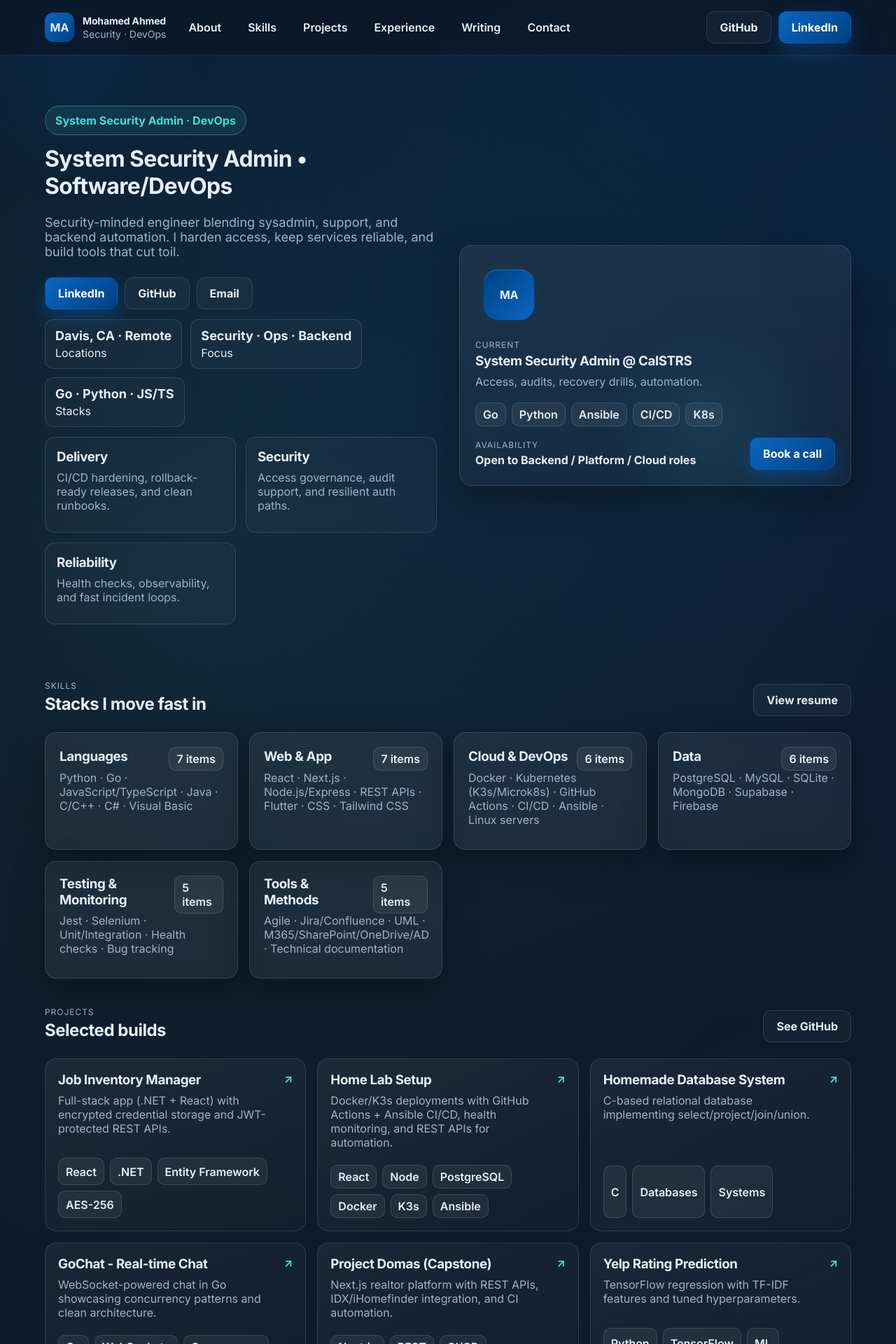
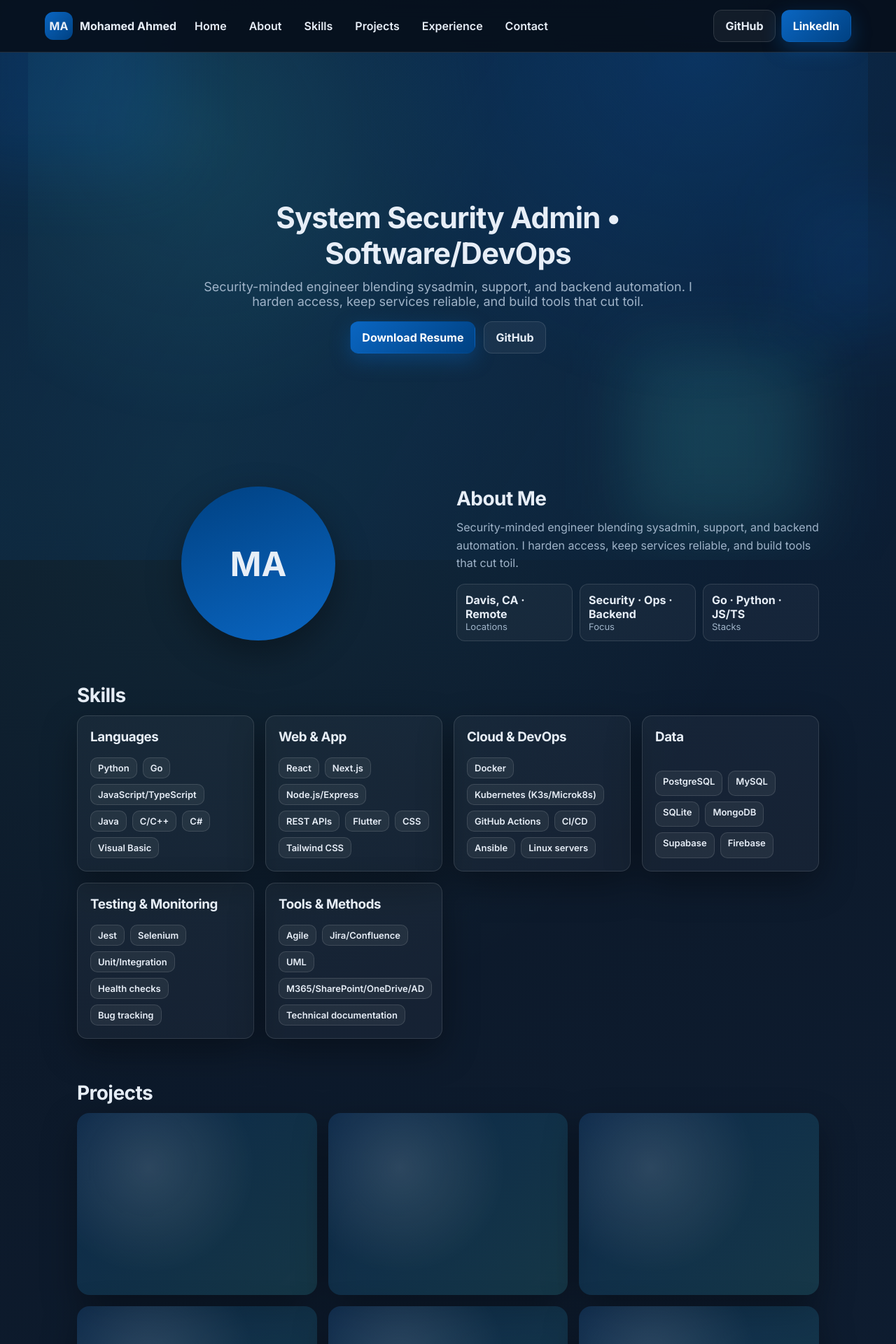
Before and after one commit to MohamedAhmedCS/MohamedAhmedCS.github.io, an Angular app: page / in a window 1280 px wide. Shown: the top 1920 px of the page at 70% size. Built offline with nearby package versions, Linux system fonts and the light colour scheme.

Commit message:
feat: replicate reference layout with new colors

```diff
--- a/src/app/app.component.html
+++ b/src/app/app.component.html
@@ -1,241 +1,117 @@
-<div class="background-orbs">
-  <span class="orb orb-a"></span>
-  <span class="orb orb-b"></span>
-  <span class="orb orb-c"></span>
+<div class="bg">
+  <span class="blob blob-a"></span>
+  <span class="blob blob-b"></span>
+  <span class="blob blob-c"></span>
 </div>
 
 <nav class="nav">
   <div class="nav-inner">
     <div class="brand">
       <div class="brand-mark">MA</div>
-      <div class="brand-meta">
-        <strong>Mohamed Ahmed</strong>
-        <span>Security · DevOps</span>
-      </div>
+      <span class="brand-name">Mohamed Ahmed</span>
     </div>
     <ul class="nav-links">
+      <li><a href="#hero">Home</a></li>
       <li><a href="#about">About</a></li>
       <li><a href="#skills">Skills</a></li>
       <li><a href="#projects">Projects</a></li>
       <li><a href="#experience">Experience</a></li>
-      <li><a href="#blogs">Writing</a></li>
       <li><a href="#contact">Contact</a></li>
     </ul>
     <div class="nav-cta">
-      <a class="btn btn-ghost" href="https://github.com/MohamedAhmedCS" target="_blank" rel="noreferrer">GitHub</a>
-      <a class="btn btn-primary" href="https://www.linkedin.com/in/mohamed-ahmed2/" target="_blank" rel="noreferrer">LinkedIn</a>
+      <a class="btn ghost" href="https://github.com/MohamedAhmedCS" target="_blank" rel="noreferrer">GitHub</a>
+      <a class="btn primary" href="https://www.linkedin.com/in/mohamed-ahmed2/" target="_blank" rel="noreferrer">LinkedIn</a>
     </div>
   </div>
 </nav>
 
-<header class="hero" id="about">
-  <div class="hero-text">
-    <span class="pill">System Security Admin · DevOps</span>
+<header class="hero" id="hero">
+  <div class="hero-overlay"></div>
+  <div class="hero-content">
     <h1>{{ hero.title }}</h1>
-    <p class="lede">{{ hero.summary }}</p>
-    <div class="hero-actions">
-      <a *ngFor="let link of hero.links" [href]="link.href" class="btn" [ngClass]="link.variant === 'primary' ? 'btn-primary' : 'btn-ghost'" target="_blank" rel="noreferrer">{{ link.label }}</a>
-    </div>
-    <div class="hero-stats">
-      <div class="stat" *ngFor="let stat of hero.stats">
-        <strong>{{ stat.value }}</strong>
-        <span>{{ stat.label }}</span>
-      </div>
-    </div>
-    <div class="hero-highlights">
-      <div class="highlight">
-        <h3>Delivery</h3>
-        <p>CI/CD hardening, rollback-ready releases, and clean runbooks.</p>
-      </div>
-      <div class="highlight">
-        <h3>Security</h3>
-        <p>Access governance, audit support, and resilient auth paths.</p>
-      </div>
-      <div class="highlight">
-        <h3>Reliability</h3>
-        <p>Health checks, observability, and fast incident loops.</p>
-      </div>
-    </div>
-  </div>
-
-  <div class="hero-panel">
-    <div class="panel-glass">
-      <div class="avatar-ring">
-        <span class="avatar">MA</span>
-      </div>
-      <div class="panel-meta">
-        <div>
-          <p class="eyebrow">Current</p>
-          <h3>System Security Admin @ CalSTRS</h3>
-          <p class="muted">Access, audits, recovery drills, automation.</p>
-        </div>
-        <div class="chip-row">
-          <span class="chip">Go</span>
-          <span class="chip">Python</span>
-          <span class="chip">Ansible</span>
-          <span class="chip">CI/CD</span>
-          <span class="chip">K8s</span>
-        </div>
-      </div>
-      <div class="panel-footer">
-        <div>
-          <p class="eyebrow">Availability</p>
-          <strong>Open to Backend / Platform / Cloud roles</strong>
-        </div>
-        <a class="btn btn-primary" href="mailto:ahmed.csus@gmail.com">Book a call</a>
-      </div>
+    <p class="subtitle">{{ hero.summary }}</p>
+    <div class="cta-row">
+      <a class="btn primary" href="/resume.pdf" target="_blank" rel="noreferrer">Download Resume</a>
+      <a class="btn ghost" href="https://github.com/MohamedAhmedCS" target="_blank" rel="noreferrer">GitHub</a>
     </div>
   </div>
 </header>
 
-<section class="section" id="skills">
-  <div class="section-header">
-    <div>
-      <p class="eyebrow">Skills</p>
-      <h2>Stacks I move fast in</h2>
-    </div>
-    <a class="btn btn-ghost" href="/resume.pdf" target="_blank" rel="noreferrer">View resume</a>
+<section class="section about" id="about">
+  <div class="about-photo">
+    <div class="photo-circle">MA</div>
   </div>
-  <div class="card-grid">
-    <div class="card" *ngFor="let group of skills">
-      <div class="card-top">
-        <h3>{{ group.title }}</h3>
-        <span class="chip">{{ group.items.length }} items</span>
+  <div class="about-copy">
+    <h2>About Me</h2>
+    <p>{{ hero.summary }}</p>
+    <div class="stats">
+      <div class="stat" *ngFor="let stat of hero.stats">
+        <div class="stat-value">{{ stat.value }}</div>
+        <div class="stat-label">{{ stat.label }}</div>
       </div>
-      <p>{{ group.items.join(' · ') }}</p>
     </div>
   </div>
 </section>
 
-<section class="section" id="projects">
-  <div class="section-header">
-    <div>
-      <p class="eyebrow">Projects</p>
-      <h2>Selected builds</h2>
-    </div>
-    <a class="btn btn-ghost" href="https://github.com/MohamedAhmedCS" target="_blank" rel="noreferrer">See GitHub</a>
-  </div>
-  <div class="project-grid">
-    <article class="project" *ngFor="let project of projects">
-      <div class="project-head">
-        <div>
-          <h3>{{ project.name }}</h3>
-          <p>{{ project.desc }}</p>
-        </div>
-        <a class="project-link" [href]="project.link" target="_blank" rel="noreferrer">↗</a>
-      </div>
-      <div class="tags">
-        <span class="chip" *ngFor="let tag of project.tags">{{ tag }}</span>
+<section class="section skills" id="skills">
+  <h2>Skills</h2>
+  <div class="skills-grid">
+    <article class="skill-card" *ngFor="let group of skills">
+      <h3>{{ group.title }}</h3>
+      <div class="chip-row">
+        <span class="chip" *ngFor="let item of group.items">{{ item }}</span>
       </div>
     </article>
   </div>
 </section>
 
-<section class="section" id="experience">
-  <div class="section-header">
-    <div>
-      <p class="eyebrow">Experience</p>
-      <h2>Impact and outcomes</h2>
-    </div>
+<section class="section projects" id="projects">
+  <h2>Projects</h2>
+  <div class="project-grid">
+    <article class="project-card" *ngFor="let project of projects">
+      <div class="project-img"></div>
+      <div class="project-overlay">
+        <h3>{{ project.name }}</h3>
+        <p>{{ project.desc }}</p>
+        <div class="chip-row">
+          <span class="chip" *ngFor="let tag of project.tags">{{ tag }}</span>
+        </div>
+        <div class="project-actions">
+          <a *ngIf="project.link && project.link !== '#'" class="btn primary" [href]="project.link" target="_blank" rel="noreferrer">View</a>
+          <a class="btn ghost" href="https://github.com/MohamedAhmedCS" target="_blank" rel="noreferrer">Code</a>
+        </div>
+      </div>
+    </article>
   </div>
-  <div class="timeline">
-    <div class="timeline-item" *ngFor="let job of experience">
-      <div class="timeline-head">
-        <div>
-          <h3>{{ job.role }}</h3>
-          <p>{{ job.company }} · {{ job.location }}</p>
-        </div>
-        <span class="chip ghost">{{ job.dates }}</span>
+</section>
+
+<section class="section experience" id="experience">
+  <h2>Experience</h2>
+  <div class="experience-grid">
+    <article class="experience-card" *ngFor="let job of experience">
+      <div class="exp-top">
+        <span class="badge">{{ job.dates }}</span>
+        <span class="muted">{{ job.location }}</span>
       </div>
+      <h3>{{ job.role }}</h3>
+      <p class="muted">{{ job.company }}</p>
       <ul>
         <li *ngFor="let line of job.bullets">{{ line }}</li>
       </ul>
-    </div>
+    </article>
   </div>
 </section>
 
-<section class="section two-column" id="leadership">
-  <div class="stack">
-    <div class="section-header">
-      <div>
-        <p class="eyebrow">Leadership</p>
-        <h2>Highlights</h2>
-      </div>
-    </div>
-    <div class="card-grid">
-      <div class="card" *ngFor="let item of leadership">
-        <div class="card-top">
-          <h3>{{ item.title }}</h3>
-          <span class="chip ghost">{{ item.dates }}</span>
-        </div>
-        <ul>
-          <li *ngFor="let line of item.bullets">{{ line }}</li>
-        </ul>
-      </div>
-    </div>
-  </div>
-  <div class="stack" id="education">
-    <div class="section-header">
-      <div>
-        <p class="eyebrow">Education</p>
-        <h2>{{ education.school }}</h2>
-      </div>
-    </div>
-    <div class="card">
-      <h3>{{ education.degree }}</h3>
-      <p>{{ education.grad }}</p>
-    </div>
-  </div>
-</section>
-
-<section class="section" id="blogs">
-  <div class="section-header">
-    <div>
-      <p class="eyebrow">Writing</p>
-      <h2>Recent notes</h2>
-    </div>
-    <a class="btn btn-ghost" href="/blogs" rel="noreferrer">All posts</a>
-  </div>
-  <div class="card-grid">
-    <a class="card link-card" *ngFor="let post of blogs" [href]="post.link">
-      <h3>{{ post.title }}</h3>
-      <p>Read more</p>
-    </a>
-  </div>
-</section>
-
-<section class="section" id="contact">
-  <div class="contact">
-    <div>
-      <p class="eyebrow">Contact</p>
-      <h2>Let’s collaborate</h2>
-      <p class="muted">Email, LinkedIn, or a quick call—whichever is fastest for you.</p>
-      <div class="contact-grid">
-        <div class="card">
-          <p>Email</p>
-          <a [href]="'mailto:' + contact.email">{{ contact.email }}</a>
-        </div>
-        <div class="card">
-          <p>Phone</p>
-          <a [href]="'tel:' + contact.phone">{{ contact.phone }}</a>
-        </div>
-        <div class="card">
-          <p>LinkedIn</p>
-          <a [href]="contact.linkedin" target="_blank" rel="noreferrer">/mohamed-ahmed2</a>
-        </div>
-        <div class="card">
-          <p>GitHub</p>
-          <a [href]="contact.github" target="_blank" rel="noreferrer">/MohamedAhmedCS</a>
-        </div>
-      </div>
-      <div class="hero-actions" style="margin-top:16px;">
-        <a class="btn btn-primary" [href]="'mailto:' + contact.email">Send an email</a>
-        <a class="btn btn-ghost" [href]="contact.linkedin" target="_blank" rel="noreferrer">Message on LinkedIn</a>
-      </div>
-    </div>
+<section class="section contact" id="contact">
+  <h2>Contact</h2>
+  <p class="muted">Email or LinkedIn are fastest.</p>
+  <div class="contact-links">
+    <a [href]="'mailto:' + contact.email" class="icon-card">Email</a>
+    <a [href]="contact.linkedin" target="_blank" rel="noreferrer" class="icon-card">LinkedIn</a>
+    <a [href]="contact.github" target="_blank" rel="noreferrer" class="icon-card">GitHub</a>
   </div>
 </section>
 
 <footer class="footer">
-  <p>© 2026 Mohamed Ahmed — Built with Angular 14</p>
+  <p>© 2026 Mohamed Ahmed — Angular</p>
 </footer>
--- a/src/app/app.component.scss
+++ b/src/app/app.component.scss
@@ -1,95 +1,65 @@
 :host {
   display: block;
-  position: relative;
-  isolation: isolate;
+  color: var(--text);
 }
 
-.background-orbs {
+.bg {
   position: fixed;
   inset: 0;
   z-index: -1;
   overflow: hidden;
+  background: linear-gradient(120deg, rgba(10, 102, 194, 0.15), rgba(10, 102, 194, 0));
 }
 
-.orb {
+.blob {
   position: absolute;
-  filter: blur(60px);
-  opacity: 0.6;
+  filter: blur(50px);
+  opacity: 0.55;
 }
 
-.orb-a {
-  width: 320px;
-  height: 320px;
-  background: radial-gradient(circle, rgba(10, 102, 194, 0.42), transparent 60%);
-  top: -80px;
-  left: -60px;
-}
-
-.orb-b {
-  width: 280px;
-  height: 280px;
-  background: radial-gradient(circle, rgba(74, 217, 217, 0.32), transparent 60%);
-  bottom: 40px;
-  right: 120px;
-}
-
-.orb-c {
-  width: 180px;
-  height: 180px;
-  background: radial-gradient(circle, rgba(10, 102, 194, 0.28), transparent 60%);
-  top: 30%;
-  right: -40px;
-}
+.blob-a { width: 300px; height: 300px; background: rgba(10, 102, 194, 0.35); top: -60px; left: -60px; }
+.blob-b { width: 260px; height: 260px; background: rgba(74, 217, 217, 0.28); bottom: 40px; right: 120px; }
+.blob-c { width: 200px; height: 200px; background: rgba(10, 102, 194, 0.25); top: 35%; right: -50px; }
 
 .nav {
   position: sticky;
   top: 0;
-  z-index: 8;
-  backdrop-filter: blur(16px);
+  z-index: 10;
+  background: rgba(7, 14, 24, 0.85);
   border-bottom: 1px solid var(--card-border);
-  background: rgba(11, 22, 36, 0.72);
+  backdrop-filter: blur(12px);
 }
 
 .nav-inner {
   max-width: 1200px;
   margin: 0 auto;
-  padding: 16px 24px;
+  padding: 14px 24px;
   display: flex;
   align-items: center;
-  gap: 20px;
+  gap: 16px;
 }
 
 .brand {
   display: flex;
   align-items: center;
-  gap: 12px;
+  gap: 10px;
+  font-weight: 700;
 }
 
 .brand-mark {
-  width: 42px;
-  height: 42px;
+  width: 40px;
+  height: 40px;
   border-radius: 12px;
   background: linear-gradient(135deg, var(--linkedin-blue), var(--linkedin-blue-dark));
   display: grid;
   place-items: center;
-  font-weight: 800;
 }
 
-.brand-meta {
-  display: grid;
-  gap: 2px;
-  color: var(--muted);
-  font-size: 14px;
-}
-
-.brand-meta strong {
-  color: var(--text);
-  letter-spacing: -0.01em;
-}
+.brand-name { color: var(--text); }
 
 .nav-links {
   display: flex;
-  gap: 14px;
+  gap: 12px;
   list-style: none;
   padding: 0;
   margin: 0;
@@ -97,384 +67,100 @@
 
 .nav-links a {
   color: var(--text);
-  padding: 10px 12px;
+  padding: 8px 10px;
   border-radius: 10px;
   font-weight: 600;
 }
 
-.nav-links a:hover {
-  background: rgba(255, 255, 255, 0.08);
-}
+.nav-links a:hover { background: rgba(255, 255, 255, 0.08); }
 
-.nav-cta {
-  margin-left: auto;
-  display: flex;
-  gap: 10px;
-}
-
-.hero {
-  max-width: 1200px;
-  margin: 0 auto;
-  padding: 72px 24px 40px;
-  display: grid;
-  grid-template-columns: repeat(auto-fit, minmax(320px, 1fr));
-  gap: 32px;
-  align-items: center;
-}
-
-.hero-text {
-  display: grid;
-  gap: 14px;
-}
-
-.pill {
-  display: inline-flex;
-  align-items: center;
-  gap: 8px;
-  padding: 10px 14px;
-  border-radius: 999px;
-  background: rgba(74, 217, 217, 0.1);
-  color: var(--accent);
-  border: 1px solid rgba(74, 217, 217, 0.4);
-  font-weight: 700;
-  width: fit-content;
-}
-
-.lede {
-  font-size: 18px;
-  color: var(--muted);
-}
-
-.hero-actions {
-  display: flex;
-  flex-wrap: wrap;
-  gap: 10px;
-}
+.nav-cta { margin-left: auto; display: flex; gap: 8px; }
 
 .btn {
   display: inline-flex;
   align-items: center;
-  gap: 8px;
-  padding: 12px 18px;
+  justify-content: center;
+  gap: 6px;
+  padding: 12px 16px;
   border-radius: 12px;
+  border: 1px solid transparent;
+  text-decoration: none;
   font-weight: 700;
-  border: 1px solid transparent;
-  cursor: pointer;
   transition: transform 0.2s ease, box-shadow 0.2s ease, border-color 0.2s ease;
-  text-decoration: none;
 }
 
-.btn-primary {
-  background: linear-gradient(135deg, var(--linkedin-blue), var(--linkedin-blue-dark));
-  color: #fff;
-  box-shadow: 0 12px 30px rgba(10, 102, 194, 0.35);
+.btn.primary { background: linear-gradient(135deg, var(--linkedin-blue), var(--linkedin-blue-dark)); color: #fff; box-shadow: 0 10px 28px rgba(10, 102, 194, 0.35); }
+.btn.ghost { background: rgba(255, 255, 255, 0.05); color: var(--text); border-color: var(--card-border); }
+.btn:hover { transform: translateY(-1px); border-color: rgba(74, 217, 217, 0.4); }
+
+.hero {
+  position: relative;
+  min-height: 70vh;
+  display: grid;
+  place-items: center;
+  text-align: center;
+  color: var(--text);
+  overflow: hidden;
 }
 
-.btn-ghost {
-  background: rgba(255, 255, 255, 0.04);
-  color: var(--text);
-  border-color: var(--card-border);
+.hero-overlay {
+  position: absolute;
+  inset: 0;
+  background: radial-gradient(circle at 20% 20%, rgba(74, 217, 217, 0.12), transparent 40%),
+              radial-gradient(circle at 80% 0%, rgba(10, 102, 194, 0.2), transparent 45%);
+  z-index: -1;
 }
 
-.btn:hover {
-  transform: translateY(-1px);
-  border-color: rgba(74, 217, 217, 0.5);
-}
+.hero-content { max-width: 780px; padding: 120px 20px 80px; }
+.hero h1 { font-size: 42px; margin: 0 0 12px; }
+.subtitle { color: var(--muted); font-size: 18px; margin: 0 0 18px; }
+.cta-row { display: flex; justify-content: center; gap: 12px; flex-wrap: wrap; }
 
-.hero-stats {
-  display: flex;
-  flex-wrap: wrap;
-  gap: 12px;
-}
+.section { max-width: 1100px; margin: 60px auto; padding: 0 20px; }
+.section h2 { font-size: 28px; margin-bottom: 12px; }
 
-.stat {
-  padding: 12px 14px;
-  border: 1px solid var(--card-border);
-  border-radius: 12px;
-  background: rgba(255, 255, 255, 0.03);
-}
+.about { display: grid; grid-template-columns: repeat(auto-fit, minmax(280px, 1fr)); align-items: center; gap: 24px; }
+.about-photo { display: grid; place-items: center; }
+.photo-circle { width: 220px; height: 220px; border-radius: 50%; background: linear-gradient(160deg, var(--linkedin-blue-dark), var(--linkedin-blue)); display: grid; place-items: center; font-size: 48px; font-weight: 800; box-shadow: var(--shadow); }
+.about-copy p { color: var(--muted); line-height: 1.6; }
+.stats { display: grid; grid-template-columns: repeat(auto-fit, minmax(160px, 1fr)); gap: 10px; margin-top: 16px; }
+.stat { padding: 12px; border: 1px solid var(--card-border); border-radius: 12px; background: rgba(255, 255, 255, 0.04); }
+.stat-value { font-weight: 700; }
+.stat-label { color: var(--muted); font-size: 13px; }
 
-.stat strong {
-  display: block;
-  font-size: 18px;
-}
+.skills-grid { display: grid; grid-template-columns: repeat(auto-fit, minmax(240px, 1fr)); gap: 16px; }
+.skill-card { padding: 18px; border-radius: 14px; border: 1px solid var(--card-border); background: rgba(255, 255, 255, 0.04); box-shadow: var(--shadow); display: grid; gap: 10px; }
+.chip-row { display: flex; flex-wrap: wrap; gap: 8px; }
+.chip { padding: 6px 10px; border-radius: 10px; background: rgba(255, 255, 255, 0.06); border: 1px solid var(--card-border); font-weight: 600; color: var(--text); font-size: 13px; }
 
-.hero-highlights {
-  display: grid;
-  grid-template-columns: repeat(auto-fit, minmax(200px, 1fr));
-  gap: 14px;
-}
+.projects .project-grid { display: grid; grid-template-columns: repeat(auto-fit, minmax(260px, 1fr)); gap: 16px; }
+.project-card { position: relative; height: 260px; border-radius: 18px; overflow: hidden; background: linear-gradient(135deg, rgba(10, 102, 194, 0.2), rgba(74, 217, 217, 0.15)); box-shadow: var(--shadow); }
+.project-img { position: absolute; inset: 0; background: radial-gradient(circle at 30% 30%, rgba(255,255,255,0.12), transparent 50%); }
+.project-overlay { position: absolute; inset: 0; display: grid; gap: 8px; padding: 18px; background: linear-gradient(180deg, rgba(7, 14, 24, 0.9), rgba(7, 14, 24, 0.7)); opacity: 0; transition: opacity 0.25s ease; }
+.project-card:hover .project-overlay { opacity: 1; }
+.project-overlay h3 { margin: 0; }
+.project-overlay p { margin: 0; color: var(--muted); }
+.project-actions { display: flex; gap: 10px; margin-top: 8px; }
 
-.highlight {
-  padding: 16px;
-  border: 1px solid var(--card-border);
-  border-radius: 14px;
-  background: rgba(255, 255, 255, 0.03);
-}
+.experience-grid { display: grid; grid-template-columns: repeat(auto-fit, minmax(280px, 1fr)); gap: 16px; }
+.experience-card { padding: 18px; border-radius: 14px; border: 1px solid var(--card-border); background: rgba(255, 255, 255, 0.04); box-shadow: var(--shadow); display: grid; gap: 8px; }
+.exp-top { display: flex; justify-content: space-between; align-items: center; gap: 8px; font-size: 13px; }
+.badge { padding: 6px 10px; border-radius: 12px; background: rgba(74, 217, 217, 0.14); border: 1px solid rgba(74, 217, 217, 0.4); color: var(--accent); font-weight: 700; }
+.muted { color: var(--muted); }
+.experience-card ul { margin: 0 0 0 16px; padding: 0; color: var(--muted); }
 
-.hero-panel {
-  position: relative;
-}
+.contact { text-align: center; }
+.contact-links { display: flex; justify-content: center; gap: 12px; flex-wrap: wrap; margin-top: 12px; }
+.icon-card { padding: 12px 16px; border-radius: 12px; background: rgba(255, 255, 255, 0.06); border: 1px solid var(--card-border); color: var(--text); text-decoration: none; font-weight: 700; box-shadow: var(--shadow); }
 
-.panel-glass {
-  background: linear-gradient(180deg, rgba(255, 255, 255, 0.06), rgba(255, 255, 255, 0.03));
-  border: 1px solid var(--card-border);
-  border-radius: 18px;
-  padding: 22px;
-  box-shadow: var(--shadow);
-  display: grid;
-  gap: 16px;
-  backdrop-filter: blur(10px);
-}
+.footer { text-align: center; color: var(--muted); padding: 32px 0 40px; }
 
-.avatar-ring {
-  width: 96px;
-  height: 96px;
-  border-radius: 24px;
-  background: radial-gradient(circle, rgba(10, 102, 194, 0.32), transparent 70%);
-  display: grid;
-  place-items: center;
-}
-
-.avatar {
-  width: 72px;
-  height: 72px;
-  border-radius: 20px;
-  background: linear-gradient(135deg, var(--linkedin-blue-dark), var(--linkedin-blue));
-  display: grid;
-  place-items: center;
-  font-weight: 800;
-  letter-spacing: -0.02em;
-  box-shadow: inset 0 1px 0 rgba(255, 255, 255, 0.2);
-}
-
-.panel-meta {
-  display: grid;
-  gap: 8px;
-}
-
-.eyebrow {
-  text-transform: uppercase;
-  letter-spacing: 0.08em;
-  font-size: 12px;
-  color: var(--muted);
-  margin: 0 0 4px;
-}
-
-.muted {
-  color: var(--muted);
-}
-
-.chip-row {
-  display: flex;
-  gap: 8px;
-  flex-wrap: wrap;
-}
-
-.chip {
-  display: inline-flex;
-  align-items: center;
-  padding: 6px 10px;
-  border-radius: 10px;
-  background: rgba(255, 255, 255, 0.06);
-  border: 1px solid var(--card-border);
-  font-weight: 600;
-  color: var(--text);
-}
-
-.chip.ghost {
-  background: transparent;
-  color: var(--muted);
-}
-
-.panel-footer {
-  display: flex;
-  justify-content: space-between;
-  align-items: center;
-  gap: 12px;
-  flex-wrap: wrap;
-}
-
-.section {
-  max-width: 1200px;
-  margin: 40px auto;
-  padding: 0 24px;
-}
-
-.section-header {
-  display: flex;
-  justify-content: space-between;
-  align-items: center;
-  gap: 12px;
-  margin-bottom: 18px;
-}
-
-.card-grid {
-  display: grid;
-  gap: 16px;
-  grid-template-columns: repeat(auto-fit, minmax(240px, 1fr));
-}
-
-.card {
-  background: rgba(255, 255, 255, 0.06);
-  border: 1px solid var(--card-border);
-  border-radius: 16px;
-  padding: 20px;
-  box-shadow: var(--shadow);
-}
-
-.card-top {
-  display: flex;
-  justify-content: space-between;
-  align-items: center;
-  gap: 10px;
-}
-
-.project-grid {
-  display: grid;
-  gap: 16px;
-  grid-template-columns: repeat(auto-fit, minmax(280px, 1fr));
-}
-
-.project {
-  padding: 18px;
-  border-radius: 16px;
-  border: 1px solid var(--card-border);
-  background: linear-gradient(150deg, rgba(255, 255, 255, 0.06), rgba(255, 255, 255, 0.02));
-  display: grid;
-  gap: 10px;
-  transition: transform 0.2s ease, border-color 0.2s ease;
-}
-
-.project:hover {
-  transform: translateY(-3px);
-  border-color: rgba(74, 217, 217, 0.4);
-}
-
-.project-head {
-  display: flex;
-  justify-content: space-between;
-  gap: 12px;
-}
-
-.project-link {
-  color: var(--accent);
-  font-weight: 700;
-}
-
-.tags {
-  display: flex;
-  gap: 8px;
-  flex-wrap: wrap;
-}
-
-.timeline {
-  position: relative;
-  margin-top: 12px;
-  border-left: 2px solid var(--card-border);
-  padding-left: 18px;
-  display: grid;
-  gap: 18px;
-}
-
-.timeline-item {
-  position: relative;
-  padding-left: 6px;
-}
-
-.timeline-item::before {
-  content: '';
-  position: absolute;
-  left: -23px;
-  top: 6px;
-  width: 12px;
-  height: 12px;
-  border-radius: 50%;
-  background: var(--linkedin-blue);
-  box-shadow: 0 0 0 4px rgba(10, 102, 194, 0.2);
-}
-
-.timeline-head {
-  display: flex;
-  justify-content: space-between;
-  gap: 12px;
-  align-items: baseline;
-}
-
-.timeline ul {
-  margin: 8px 0 0 12px;
-  padding: 0;
-  color: var(--muted);
-}
-
-.timeline li {
-  margin-bottom: 6px;
-}
-
-.two-column {
-  display: grid;
-  grid-template-columns: 2fr 1fr;
-  gap: 24px;
-}
-
-.stack {
-  display: grid;
-  gap: 12px;
-}
-
-.link-card {
-  text-decoration: none;
-  color: var(--text);
-  transition: border-color 0.2s ease, transform 0.2s ease;
-}
-
-.link-card:hover {
-  border-color: rgba(74, 217, 217, 0.4);
-  transform: translateY(-2px);
-}
-
-.contact {
-  background: linear-gradient(120deg, rgba(10, 102, 194, 0.14), rgba(74, 217, 217, 0.08));
-  border: 1px solid var(--card-border);
-  border-radius: 18px;
-  padding: 24px;
-  box-shadow: var(--shadow);
-}
-
-.contact-grid {
-  display: grid;
-  grid-template-columns: repeat(auto-fit, minmax(220px, 1fr));
-  gap: 12px;
-  margin-top: 12px;
-}
-
-.footer {
-  text-align: center;
-  color: var(--muted);
-  padding: 28px 0 36px;
-}
-
-@media (max-width: 960px) {
-  .nav-inner {
-    flex-wrap: wrap;
-  }
-
-  .nav-cta {
-    width: 100%;
-    justify-content: flex-start;
-  }
-
-  .two-column {
-    grid-template-columns: 1fr;
-  }
+@media (max-width: 840px) {
+  .nav-inner { flex-wrap: wrap; }
+  .nav-cta { width: 100%; justify-content: flex-start; }
 }
 
 @media (max-width: 640px) {
-  .hero {
-    padding-top: 56px;
-  }
-
-  .nav-links {
-    flex-wrap: wrap;
-  }
+  .hero-content { padding-top: 90px; }
+  .nav-links { flex-wrap: wrap; }
 }
```
Also changed, not shown: 3 other files (tests, documents, lock files or other folders).
